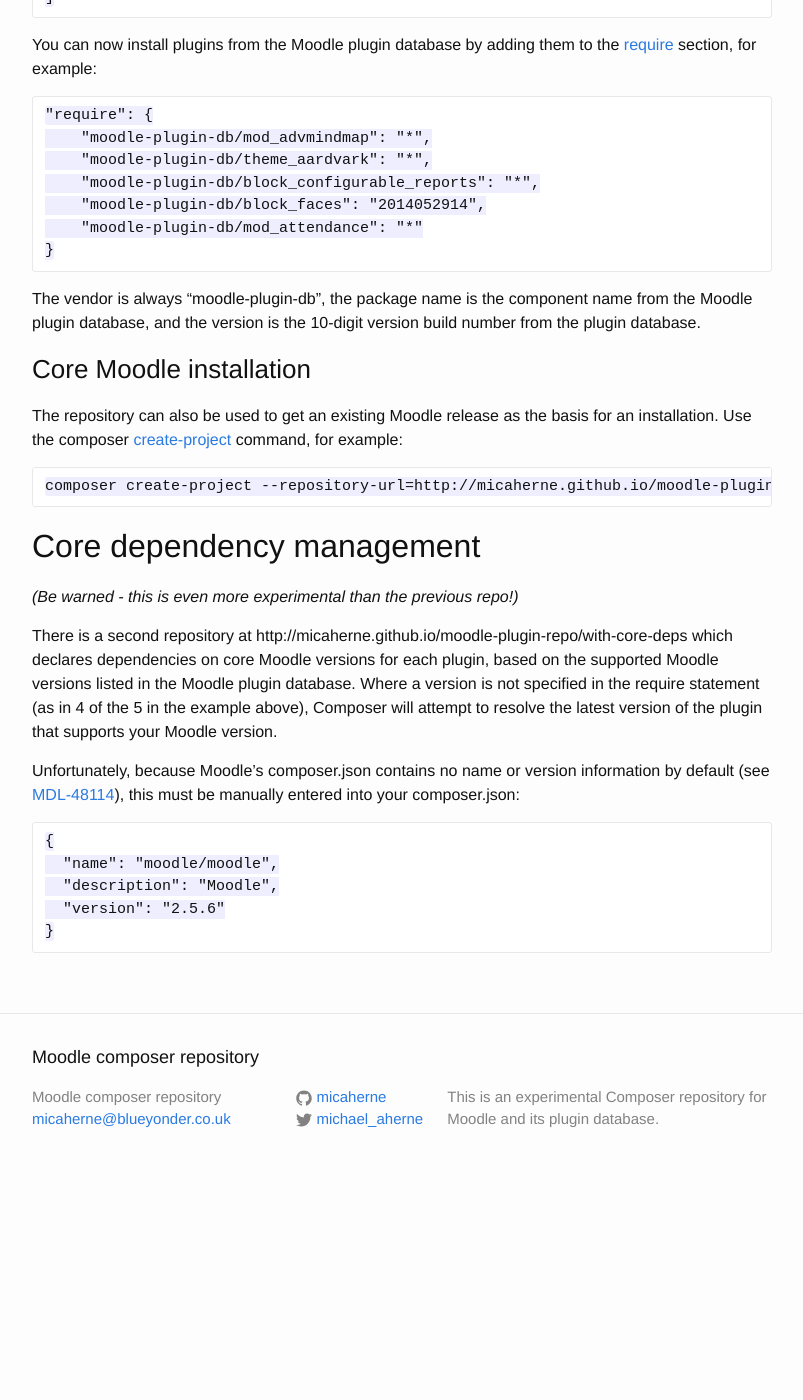
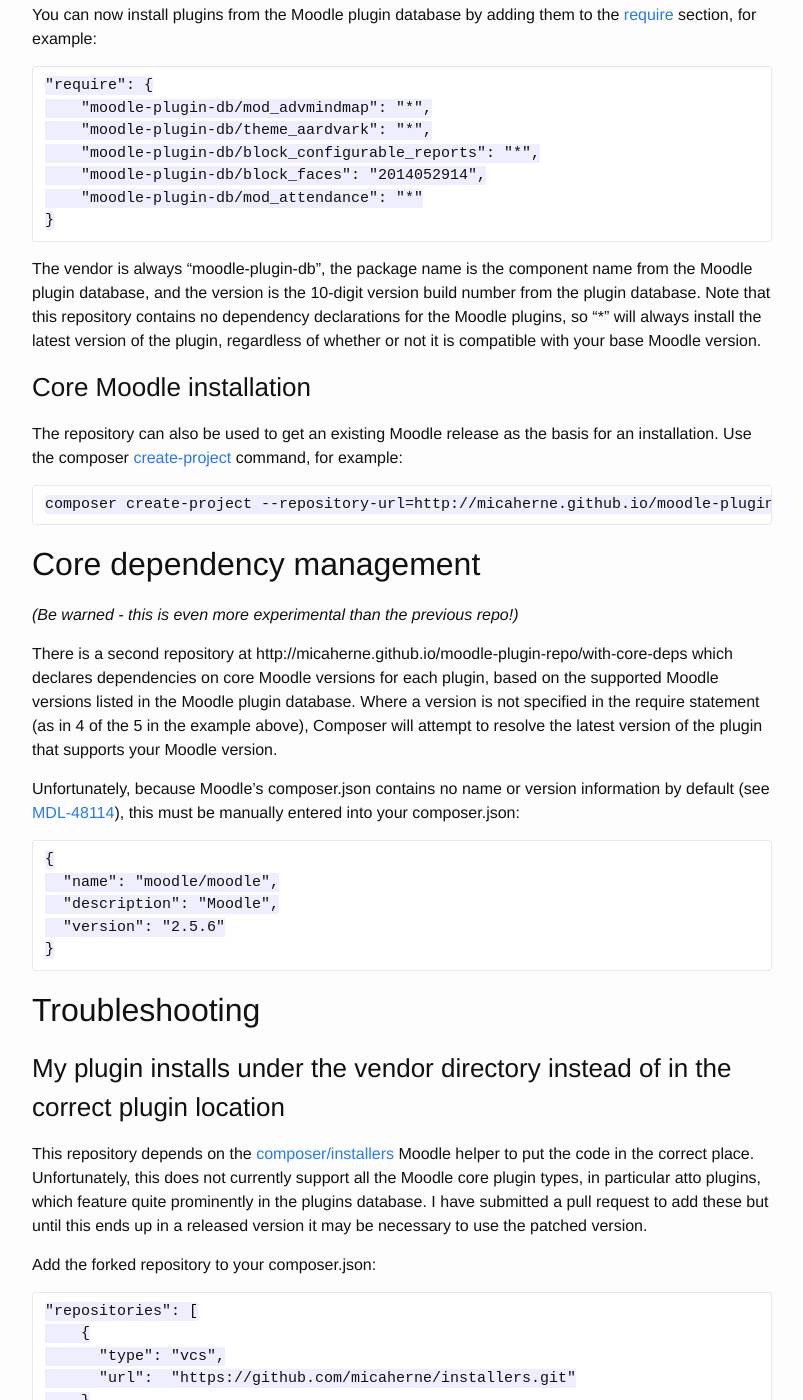
Before and after one commit to micaherne/moodle-plugin-repo, a Jekyll site: the page built from about.md, in a window 1280 px wide and 1400 px high, scrolled down 539 px. Shown: the whole window, without its empty margins (238-1041 px from the left). Built offline with Jekyll 4.4.1, drawn with Linux system fonts in a browser that asks for light colours; before the commit the page ends 1730 px from its top, so only the background shows below that; some of the changed text lies outside the part shown.

Commit message:
Updated pages

```diff
--- a/_config.yml
+++ b/_config.yml
@@ -4,7 +4,7 @@ email: micaherne@blueyonder.co.uk
 description: > # this means to ignore newlines until "baseurl:"
   This is an experimental Composer repository for Moodle
   and its plugin database.
-baseurl: "/moodle-plugin-repo/" # the subpath of your site, e.g. /blog/
+baseurl: "/moodle-plugin-repo" # the subpath of your site, e.g. /blog/
 url: "http://micaherne.github.io" # the base hostname & protocol for your site
 twitter_username: michael_aherne
 github_username:  micaherne
--- a/_layouts/page.html
+++ b/_layouts/page.html
@@ -3,9 +3,9 @@ layout: default
 ---
 <div class="post">
 
-  <header class="post-header">
+  <!--<header class="post-header">
     <h1 class="post-title">{{ page.title }}</h1>
-  </header>
+  </header>-->
 
   <article class="post-content">
     {{ content }}
--- a/about.md
+++ b/about.md
@@ -30,7 +30,7 @@ You can now install plugins from the Moodle plugin database by adding them to th
         "moodle-plugin-db/mod_attendance": "*"
     }
 
-The vendor is always "moodle-plugin-db", the package name is the component name from the Moodle plugin database, and the version is the 10-digit version build number from the plugin database.
+The vendor is always "moodle-plugin-db", the package name is the component name from the Moodle plugin database, and the version is the 10-digit version build number from the plugin database. Note that this repository contains no dependency declarations for the Moodle plugins, so "*" will always install the latest version of the plugin, regardless of whether or not it is compatible with your base Moodle version.
 
 ### Core Moodle installation
 The repository can also be used to get an existing Moodle release as the basis for an installation. Use the composer [create-project](https://getcomposer.org/doc/03-cli.md#create-project) command, for example:
@@ -49,3 +49,28 @@ Unfortunately, because Moodle's composer.json contains no name or version inform
       "description": "Moodle",
       "version": "2.5.6"
     }
+
+## Troubleshooting
+
+### My plugin installs under the vendor directory instead of in the correct plugin location
+This repository depends on the [composer/installers](https://github.com/composer/installers) Moodle helper to put the code in the correct place. Unfortunately, this does not currently support all the Moodle core plugin types, in particular atto plugins, which feature quite prominently in the plugins database. I have submitted a pull request to add these but until this ends up in a released version it may be necessary to use the patched version.
+
+Add the forked repository to your composer.json:
+
+    "repositories": [
+        {
+          "type": "vcs",
+          "url":  "https://github.com/micaherne/installers.git"
+        }
+    ]
+
+and require the branch with all the plugin types:
+
+    "require": {
+        "composer/installers": "dev-add-moodle-types"
+    }
+
+This also may need "minimum-stability" to be set to "dev".
+
+### My plugin installs in the correct place but contains a nested subdirectory of the same name
+This seems to happen when the download zip file from the Moodle plugin repository contains multiple root folders. I have only ever seen this with some Mac-specific \_\_MACOSX folders, and am not aware of any workaround.
```
Also changed, not shown: other parts of about.md (+1 -1 lines), issues.md (added, +21 -0 lines).
